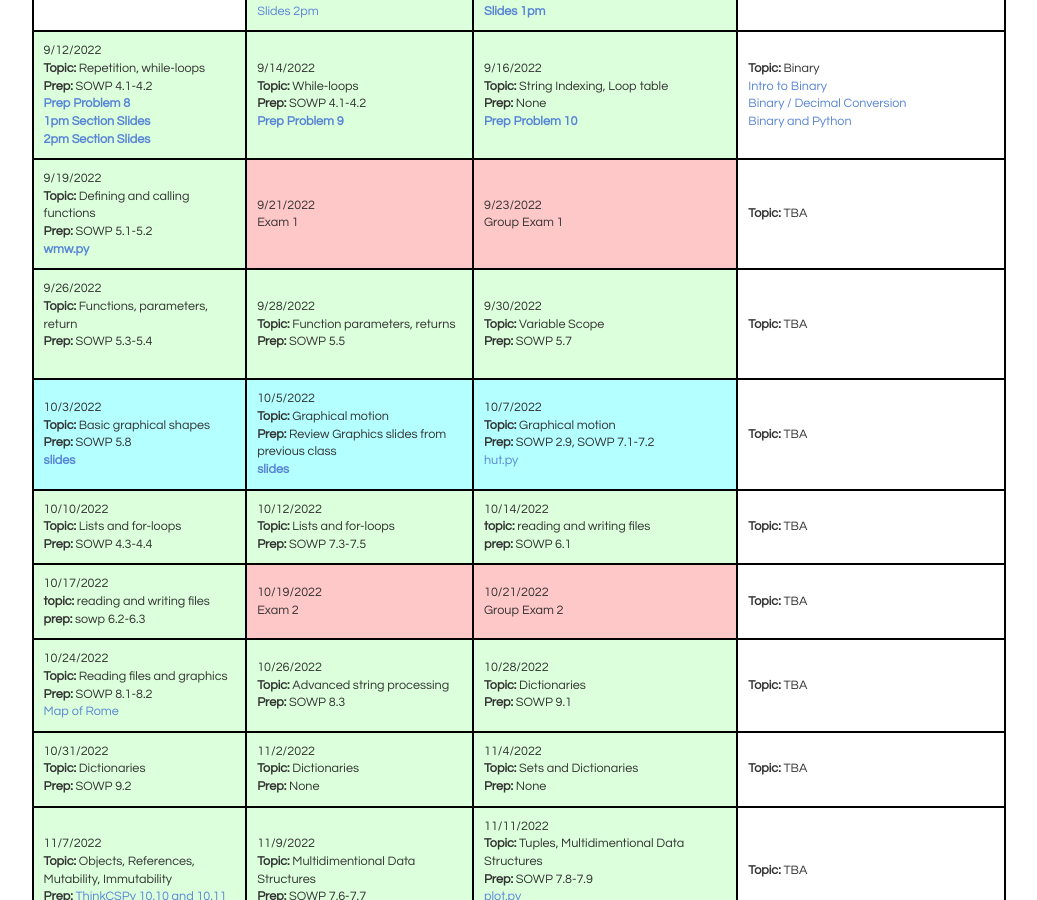
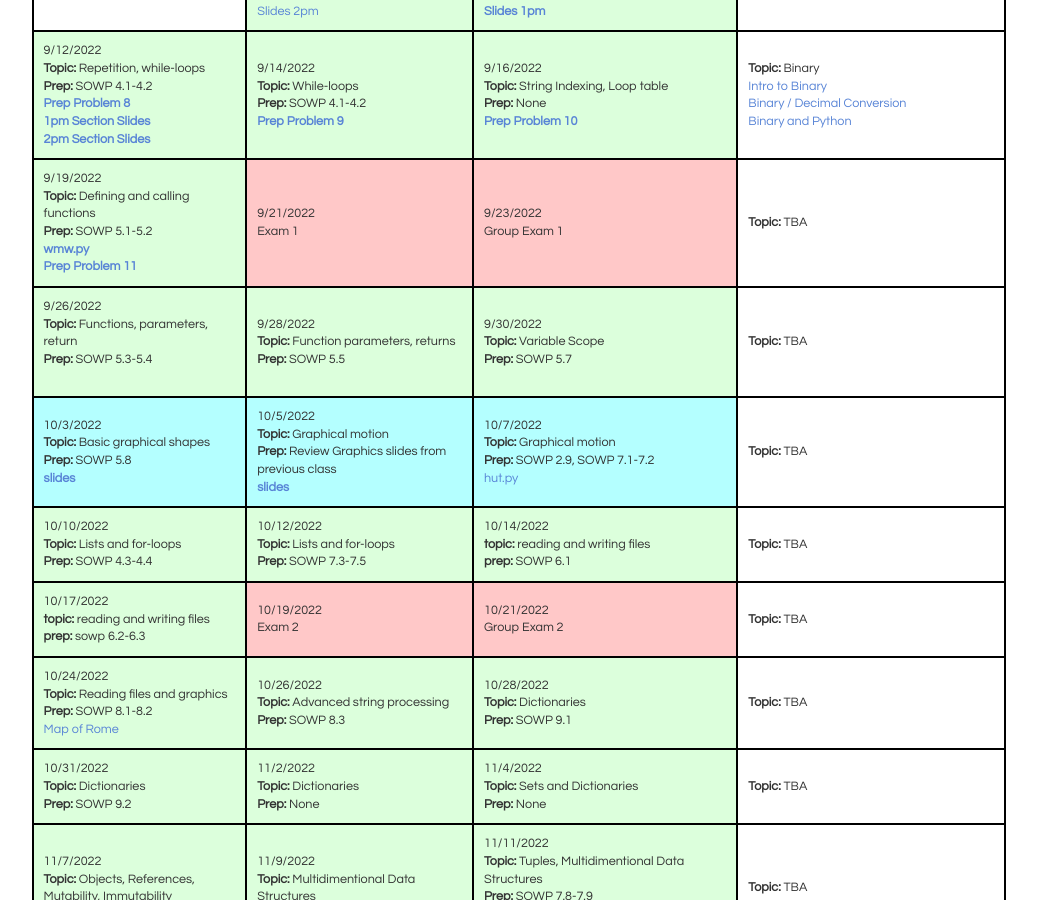
Before and after one commit to bddicken/cs110fall2022website, a Jekyll site: the page built from schedule/index.md, in a window 1280 px wide and 900 px high, scrolled down 695 px. Shown: the whole window, without its empty margins (121-1158 px from the left). Built offline with Jekyll 4.4.1, drawn with Linux system fonts in a browser that asks for light colours.

Commit message:
Add prep 11 to schedule

```diff
--- a/schedule/index.md
+++ b/schedule/index.md
@@ -177,6 +177,7 @@ The <b>Prep</b> for each day indicates the work you need to have completed <b>BE
     <b>Topic:</b> Defining and calling functions <br/>
     <b>Prep:</b> SOWP 5.1-5.2 <br/>
     <b><a href="./res/wmw.py">wmw.py</a></b> <br/>
+    <a href="../preps/11/"><b>Prep Problem 11</b></a> <br/>
   </td>
   <td class="exam">
     9/21/2022 <br/>
```
